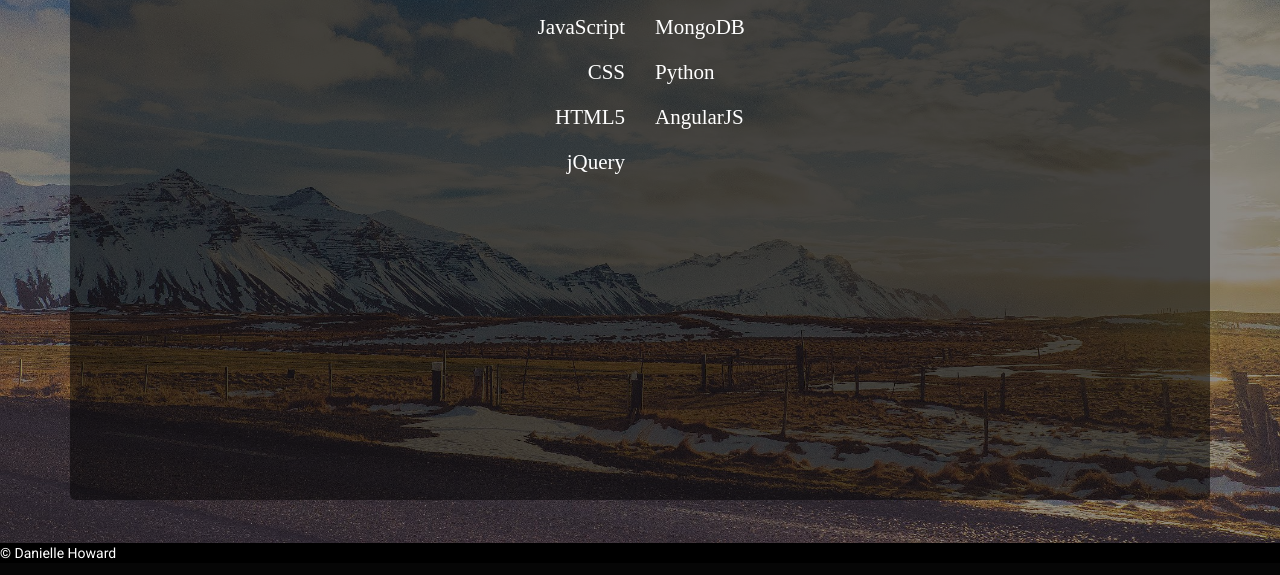
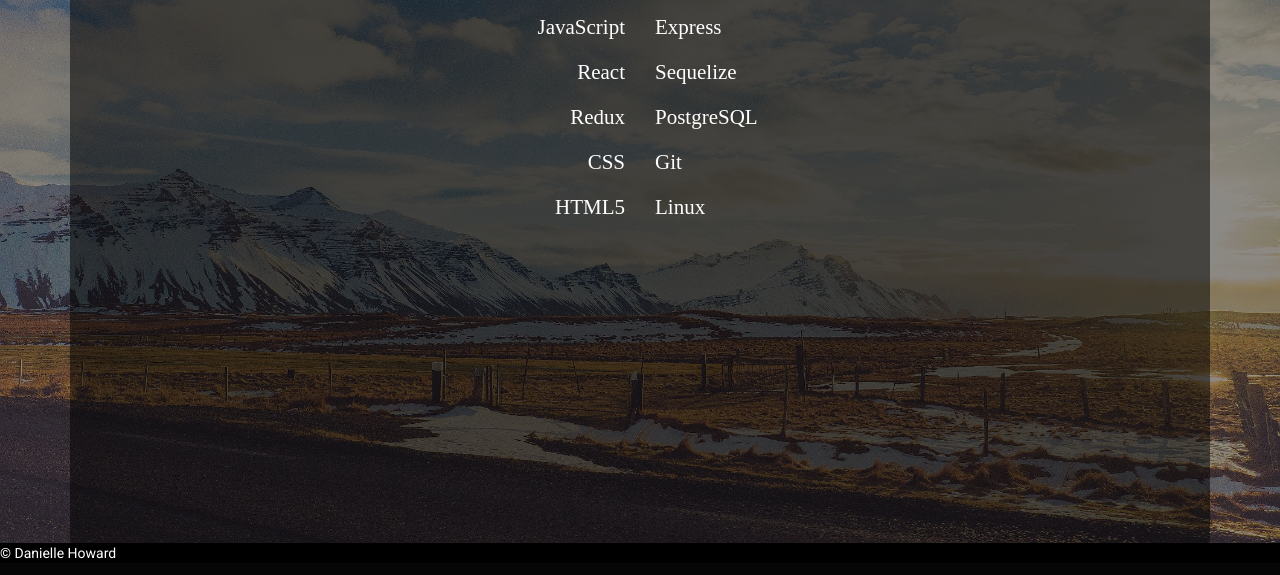
Before and after one commit to edanielleh/simplePortfolio, a plain HTML site: page skills.html in a window 1280 px wide. Shown: the part 257-832 px from the top of the page. Drawn offline with Linux system fonts and the light colour scheme.

Commit message:
Changes to Skills

```diff
--- a/skills.html
+++ b/skills.html
@@ -52,15 +52,18 @@
             <div class="row">
                 <div id="left-col" class="col-md-6 col-xs-6">
                     <p>JavaScript</p>
+                    <p>React</p>
+                    <p>Redux</p>
                     <p>CSS</p>
                     <p>HTML5</p>
-                    <p>jQuery</p>
                 </div>
 
                 <div id="right-col" class="col-md-6 col-xs-6">
-                    <p>MongoDB</p>
-                    <p>Python</p>
-                    <p>AngularJS</p>
+                    <p>Express</p>
+                    <p>Sequelize</p>
+                    <p>PostgreSQL</p>
+                    <p>Git</p>
+                    <p>Linux</p>
                 </div>
             </div>
             </br></br></br></br></br></br></br></br></br></br></br></br></br>
```
